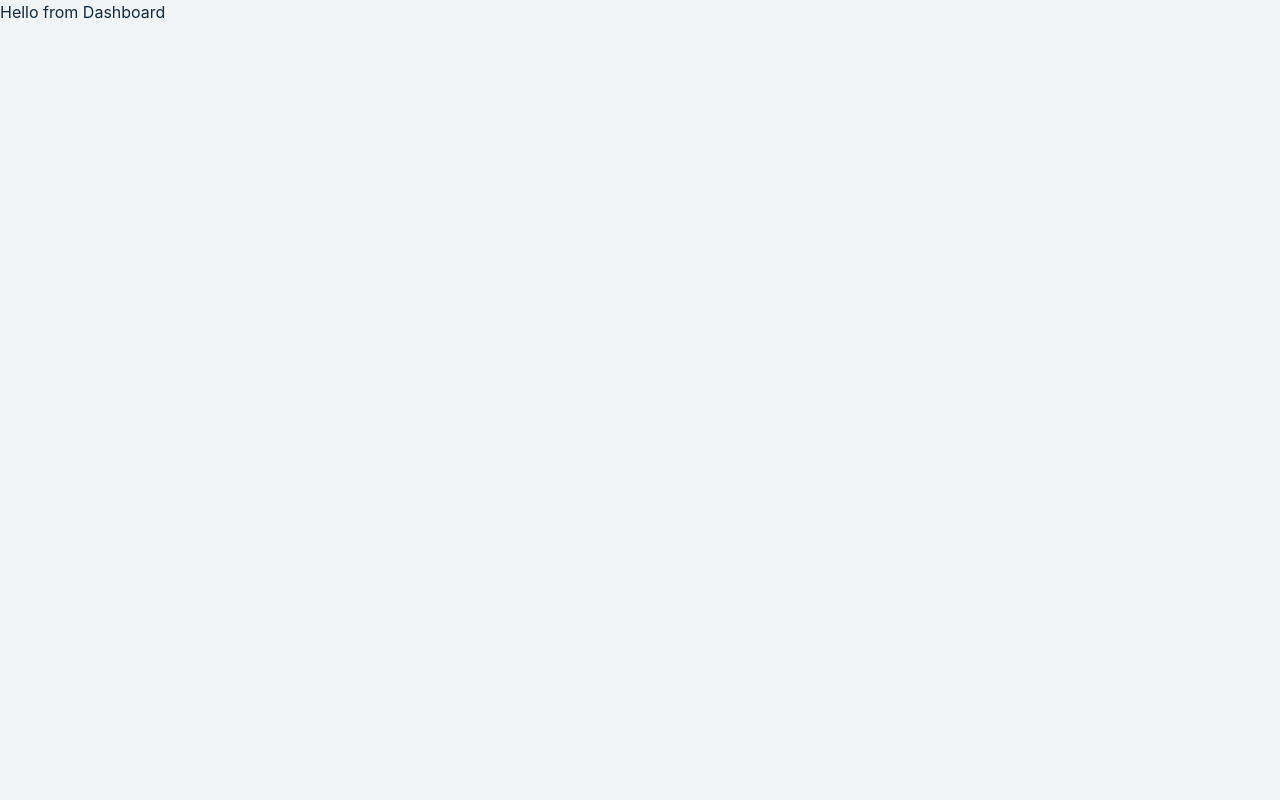
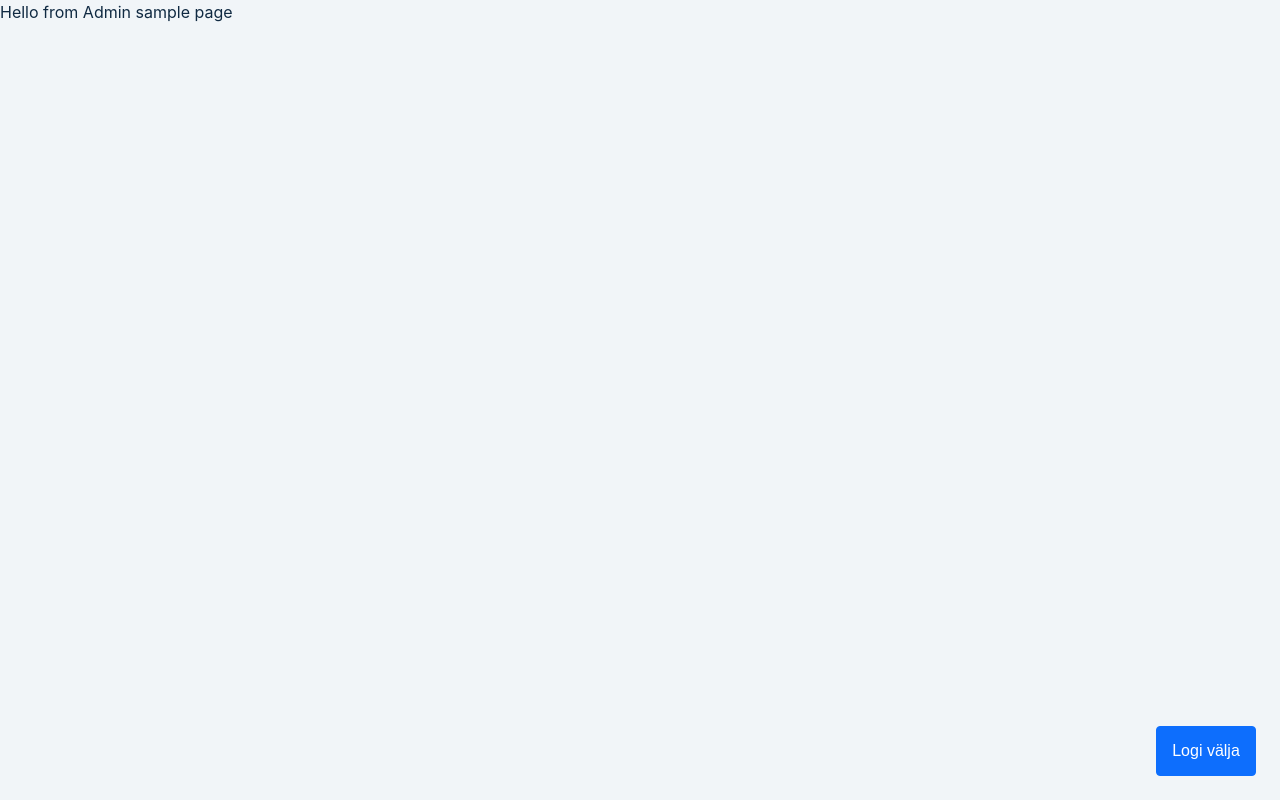
Before and after one commit to Krixxx/omblus-client, a React (Create React App) app: page /dashboard in a window 1280 px wide. Built offline with nearby package versions, Linux system fonts and the light colour scheme; sample sign-in values are in the browser's storage.

Commit message:
very simple login functionality finished

```diff
--- a/src/App.js
+++ b/src/App.js
@@ -1,19 +1,30 @@
-import PrivateRoute from './components/PrivateRoute'
-import { BrowserRouter as Router, Route, Routes } from 'react-router-dom'
+import PrivateRoute from "./components/PrivateRoute"
+import { BrowserRouter as Router, Route, Routes } from "react-router-dom"
 
-import { Dashboard, Error, Home, Worker } from './pages'
+import { Dashboard, Error, Home, Worker } from "./pages"
 
 function App() {
   return (
     <Router>
       <Routes>
         <Route path="/" element={<Home />} />
-        <Route path="/dashboard" element={<PrivateRoute />}>
-          <Route path="/dashboard" element={<Dashboard />} />
-        </Route>
-        <Route path="/worker" element={<PrivateRoute />}>
-          <Route path="/worker" element={<Worker />} />
-        </Route>
+
+        <Route
+          path="/dashboard"
+          element={
+            <PrivateRoute>
+              <Dashboard />
+            </PrivateRoute>
+          }
+        />
+        <Route
+          path="/worker"
+          element={
+            <PrivateRoute>
+              <Worker />
+            </PrivateRoute>
+          }
+        />
         <Route path="*" element={<Error />} />
       </Routes>
     </Router>
--- a/src/app/slices/authSlice.js
+++ b/src/app/slices/authSlice.js
@@ -1,11 +1,46 @@
-import { createSlice } from '@reduxjs/toolkit';
+import { createSlice, createAsyncThunk } from "@reduxjs/toolkit"
 
-const initialState = { user: { name: 'marge', role: 'admin' } };
+import axios from "axios"
+
+const username = localStorage.getItem("omblus_username")
+const role = localStorage.getItem("omblus_role")
+
+const initialState = {
+  user: {
+    name: username ? username : "",
+    role: role ? role : "",
+  },
+}
 
 const authSlice = createSlice({
-  name: 'auth',
+  name: "auth",
   initialState,
-  reducers: {},
-});
+  reducers: {
+    setUser(state, action) {
+      const { username, role } = action.payload
+      state.user.name = username
+      state.user.role = role
 
-export default authSlice.reducer;
+      addUserToLocalStorage(state.user)
+    },
+    logOut(state, action) {
+      removeUserFromLocalStorage()
+      state.user.name = ""
+      state.user.role = ""
+    },
+  },
+})
+
+const addUserToLocalStorage = ({ name, role }) => {
+  localStorage.setItem("omblus_username", name)
+  localStorage.setItem("omblus_role", role)
+}
+
+const removeUserFromLocalStorage = () => {
+  localStorage.removeItem("omblus_username")
+  localStorage.removeItem("omblus_role")
+}
+
+export const { setUser, logOut } = authSlice.actions
+
+export default authSlice.reducer
--- a/src/components/PrivateRoute.js
+++ b/src/components/PrivateRoute.js
@@ -1,13 +1,15 @@
-import React from 'react';
-import { Navigate, Outlet } from 'react-router-dom';
-import { useSelector } from 'react-redux';
+import React from "react"
+import { Navigate } from "react-router-dom"
+import { useSelector } from "react-redux"
 
-const PrivateRoute = ({ component: Component, ...rest }) => {
-  const user = useSelector((state) => state.auth.user);
+const PrivateRoute = ({ children }) => {
+  const user = useSelector((state) => state.auth.user)
 
-  console.log(user);
+  if (user.name === "") {
+    return <Navigate to="/" />
+  }
 
-  return user ? <Outlet /> : <Navigate to='/' />;
-};
+  return children
+}
 
-export default PrivateRoute;
+export default PrivateRoute
--- a/src/pages/Dashboard.js
+++ b/src/pages/Dashboard.js
@@ -1,7 +1,48 @@
-import React from 'react';
+import React from "react"
+import styled from "styled-components"
+
+import { useSelector, useDispatch } from "react-redux"
+import { Navigate, useNavigate } from "react-router-dom"
+import { logOut } from "../app/slices/authSlice"
 
 const Dashboard = () => {
-  return <div>Hello from Dashboard</div>;
-};
+  const user = useSelector((state) => state.auth.user)
+  const worker = user.role === "worker"
+  const dispatch = useDispatch()
+  const navigate = useNavigate()
 
-export default Dashboard;
+  const handleLogout = () => {
+    dispatch(logOut())
+    navigate("/")
+  }
+
+  return (
+    <Wrapper>
+      {worker && <Navigate to="/worker" />}
+      <div>Hello from Admin {user.name} page</div>
+      <button className="logout-btn" onClick={handleLogout}>
+        Logi välja
+      </button>
+    </Wrapper>
+  )
+}
+
+const Wrapper = styled.div`
+  .logout-btn {
+    position: fixed;
+    bottom: 0;
+    right: 0;
+    font-size: 1rem;
+    cursor: pointer;
+    margin: 1.5rem;
+    width: 100px;
+    height: 50px;
+    color: #fff;
+    border: 1px solid transparent;
+    background-color: #0d6efd;
+    border-color: #0d6efd;
+    border-radius: 0.25rem;
+  }
+`
+
+export default Dashboard
--- a/src/pages/Home.js
+++ b/src/pages/Home.js
@@ -1,34 +1,54 @@
-import React, { useRef, useState } from "react"
+import React, { useEffect, useState } from "react"
 import styled from "styled-components"
-import { useSelector, useDispatch } from "react-redux"
-import { Navigate } from "react-router-dom"
+import { useDispatch, useSelector } from "react-redux"
+import { useNavigate } from "react-router-dom"
 import axios from "axios"
+import { setUser } from "../app/slices/authSlice"
+
+const initialState = {
+  username: "",
+  password: "",
+}
 
 const Home = () => {
-  const [values, setValues] = useState({
-    username: "",
-    password: "",
-  })
+  const dispatch = useDispatch()
+  const navigate = useNavigate()
+  const user = useSelector((state) => state.auth.user)
+
+  const [values, setValues] = useState(initialState)
   const [error, setError] = useState("")
   const [loading, setLoading] = useState(false)
 
   const login = async (username, password) => {
-    const response = await axios
-      .get(process.env.REACT_APP_API_URL + `/users/${username}`)
-      .catch((e) => setError("Sellist kasutajat pole"))
+    const response = await axios.get(
+      process.env.REACT_APP_API_URL + `/users/${username}`
+    )
 
     if (response) {
+      //very simple password check
       if (response.data.password === password) {
-        //TODO - if password is OK, then check for role and Navigate to proper page
-        //Also, set logged in user to Redux.
+        const { username, role } = response.data
+        //set user data to redux state
+        dispatch(setUser({ username, role }))
       } else {
         setError("Parool on vale")
       }
     }
   }
 
+  useEffect(() => {
+    if (user) {
+      if (user.role === "admin") {
+        navigate("/dashboard")
+      } else if (user.role === "worker") {
+        navigate("/worker")
+      }
+      //cleanup function
+      return () => {}
+    }
+  }, [user, navigate])
+
   const handleChange = (e) => {
-    e.preventDefault()
     setValues({ ...values, [e.target.name]: e.target.value })
   }
 
@@ -36,15 +56,15 @@ const Home = () => {
     e.preventDefault()
     setError("")
     setLoading(true)
+    try {
+      await login(values.username, values.password)
+      setValues({ username: "", password: "" })
+      setLoading(false)
+    } catch (error) {
+      setError("Sellist kasutajat pole")
+    }
 
-    await login(values.username, values.password)
     setLoading(false)
-    // try {
-    //   //do some magic code
-    // } catch (error) {
-    //   setError("Ei saanud sisse logida")
-    //   setLoading(false)
-    // }
   }
 
   return (
@@ -58,6 +78,7 @@ const Home = () => {
             type="text"
             name="username"
             required
+            value={values.username}
             onChange={handleChange}
             id="username"
           />
@@ -66,6 +87,7 @@ const Home = () => {
             type="password"
             name="password"
             required
+            value={values.password}
             onChange={handleChange}
             id="password"
           />
--- a/src/pages/Worker.js
+++ b/src/pages/Worker.js
@@ -1,7 +1,47 @@
-import React from 'react';
+import React from "react"
+import styled from "styled-components"
+
+import { useSelector, useDispatch } from "react-redux"
+import { Navigate, useNavigate } from "react-router-dom"
+import { logOut } from "../app/slices/authSlice"
 
 const Worker = () => {
-  return <div>Hello from Worker page</div>;
-};
+  const user = useSelector((state) => state.auth.user)
+  const admin = user.role === "admin"
+  const dispatch = useDispatch()
+  const navigate = useNavigate()
 
-export default Worker;
+  const handleLogout = () => {
+    dispatch(logOut())
+    navigate("/")
+  }
+  return (
+    <Wrapper>
+      {admin && <Navigate to="/dashboard" />}
+      <div>Hello from Worker {user.name} page</div>
+      <button className="logout-btn" onClick={handleLogout}>
+        Logi välja
+      </button>
+    </Wrapper>
+  )
+}
+
+const Wrapper = styled.div`
+  .logout-btn {
+    position: fixed;
+    bottom: 0;
+    right: 0;
+    font-size: 1rem;
+    cursor: pointer;
+    margin: 1.5rem;
+    width: 100px;
+    height: 50px;
+    color: #fff;
+    border: 1px solid transparent;
+    background-color: #0d6efd;
+    border-color: #0d6efd;
+    border-radius: 0.25rem;
+  }
+`
+
+export default Worker
```
Also changed, not shown: src/app/store.js (+5 -5 lines).
